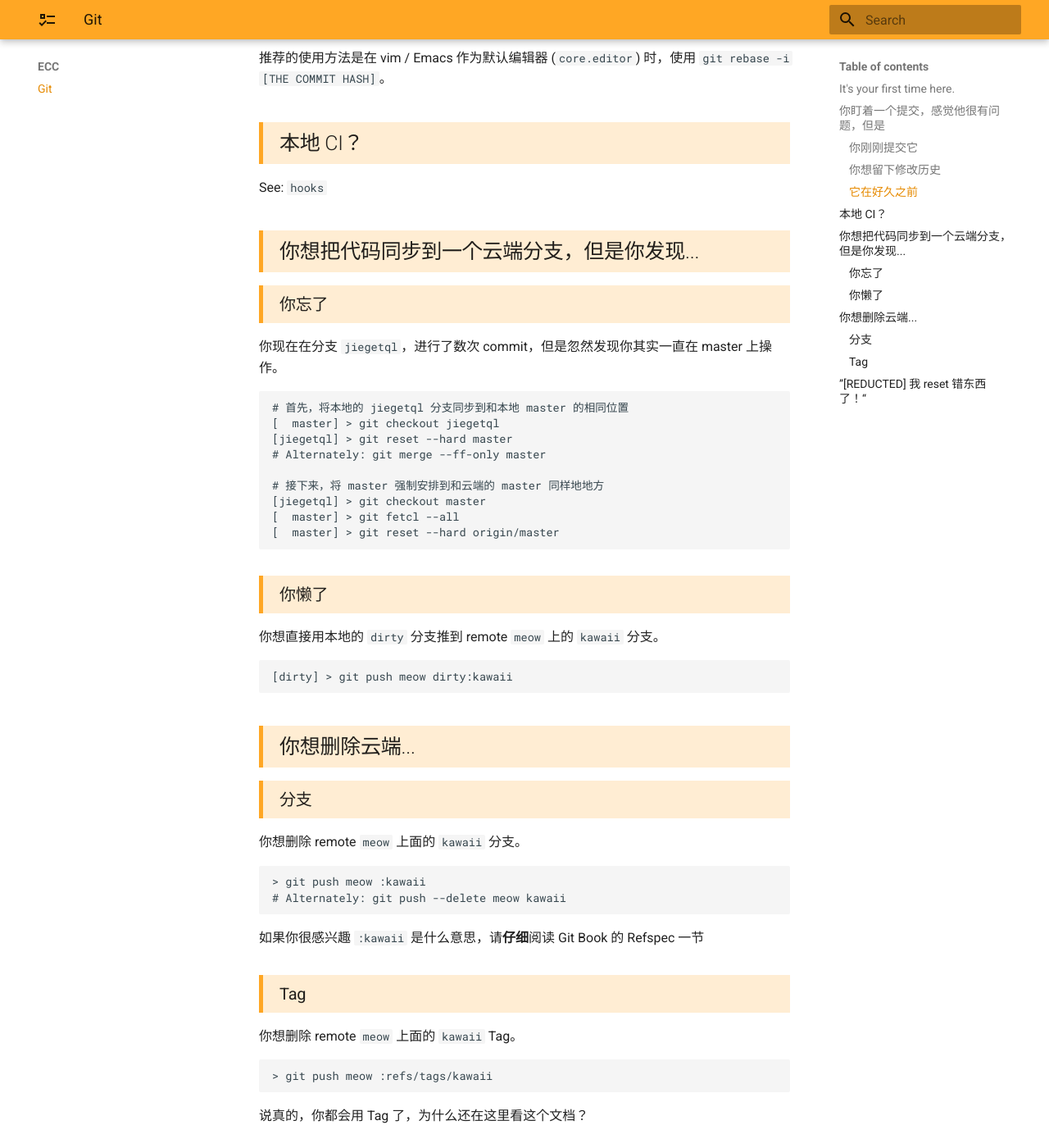
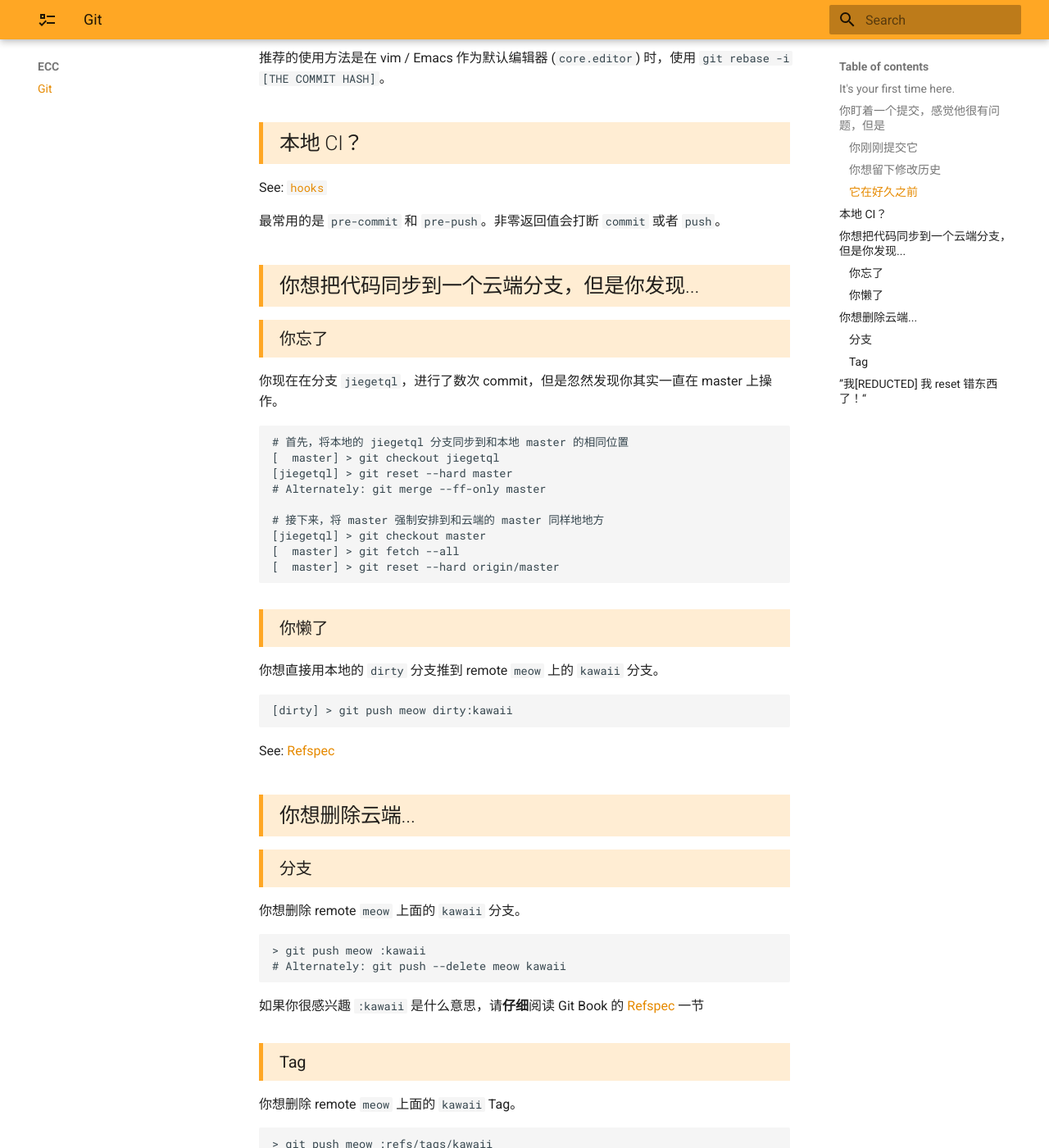
Before and after one commit to thu-cs-lab/Orange-ECC, an MkDocs documentation site: the page built from docs/ecc/git.md, in a window 1280 px wide and 1400 px high, scrolled down 1082 px. Shown: the whole window at 82% size. Built offline with MkDocs 1.6.1 and Material for MkDocs 9.7.7, drawn with Linux system fonts in a browser that asks for light colours; some of the changed text lies outside the part shown.

````diff
--- a/docs/ecc/git.md
+++ b/docs/ecc/git.md
@@ -23,17 +23,19 @@ commit 有一个 --amend 选项
 
 ### 你想留下修改历史
 
-See: `git revert`
+See: [`git revert`](https://git-scm.com/docs/git-revert)
 
 ### 它在好久之前
 
-See: `git rebase`
+See: [`git rebase`](https://git-scm.com/docs/git-rebase)
 
 推荐的使用方法是在 vim / Emacs 作为默认编辑器 (`core.editor`) 时，使用 `git rebase -i [THE COMMIT HASH]`。
 
 ## 本地 CI？
 
-See: `hooks`
+See: [`hooks`](https://git-scm.com/book/en/v2/Customizing-Git-Git-Hooks)
+
+最常用的是 `pre-commit` 和 `pre-push`。非零返回值会打断 `commit` 或者 `push`。
 
 ## 你想把代码同步到一个云端分支，但是你发现...
 
@@ -49,7 +51,7 @@ See: `hooks`
 
 # 接下来，将 master 强制安排到和云端的 master 同样地地方
 [jiegetql] > git checkout master
-[  master] > git fetcl --all
+[  master] > git fetch --all
 [  master] > git reset --hard origin/master
 ```
 
@@ -60,6 +62,8 @@ See: `hooks`
 ```bash
 [dirty] > git push meow dirty:kawaii
 ```
+
+See: [Refspec](https://git-scm.com/book/en/v2/Git-Internals-The-Refspec)
 
 ## 你想删除云端...
 
@@ -72,7 +76,7 @@ See: `hooks`
 # Alternately: git push --delete meow kawaii
 ```
 
-如果你很感兴趣 `:kawaii` 是什么意思，请**仔细**阅读 Git Book 的 Refspec 一节
+如果你很感兴趣 `:kawaii` 是什么意思，请**仔细**阅读 Git Book 的 [Refspec](https://git-scm.com/book/en/v2/Git-Internals-The-Refspec) 一节
 
 ### Tag
 
@@ -84,6 +88,6 @@ See: `hooks`
 
 说真的，你都会用 Tag 了，为什么还在这里看这个文档？
 
-## ”[REDUCTED] 我 reset 错东西了！“
+## ”我[REDUCTED] 我 reset 错东西了！“
 
-See: `git reflog`
+See: [`git reflog`](https://git-scm.com/docs/git-reflog)
--- a/mkdocs.yml
+++ b/mkdocs.yml
@@ -16,6 +16,7 @@ nav:
   - 猫咪词典:
     - 导览: dict/index.md
     - FPGA 相关: dict/fpga.md
+    - 网络相关: dict/networking.md
 
 extra_css:
   - styles/index.css
````
Also changed, not shown: docs/dict/fpga.md (+1 -1 lines), docs/dict/networking.md (added, +8 -0 lines), docs/index.md (+1 -1 lines).
